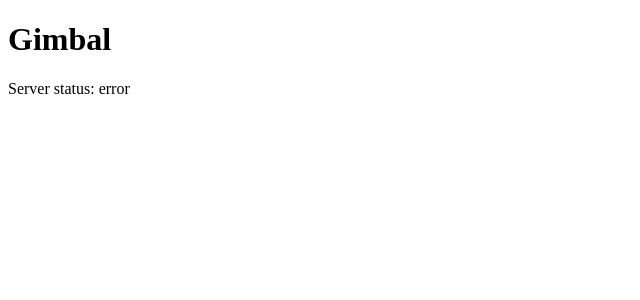
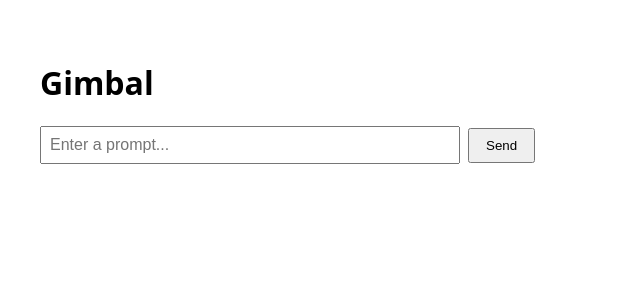
Before and after one commit to willhaslett/gimbal, a React (Vite) app in the folder packages/client/: page / in a window 1280 px wide. Shown: the top 300 px of the page, without its empty margins (0-640 px from the left). Built offline with nearby package versions, Linux system fonts and the light colour scheme; no server answers.

Commit message:
sdk communication works in gui

```diff
--- a/packages/client/src/App.tsx
+++ b/packages/client/src/App.tsx
@@ -1,19 +1,64 @@
-import { useState, useEffect } from 'react'
+import { useState } from 'react'
 
 function App() {
-  const [status, setStatus] = useState<string>('loading...')
+  const [prompt, setPrompt] = useState('')
+  const [response, setResponse] = useState<unknown>(null)
+  const [loading, setLoading] = useState(false)
 
-  useEffect(() => {
-    fetch('/api/health')
-      .then(res => res.json())
-      .then(data => setStatus(data.status))
-      .catch(() => setStatus('error'))
-  }, [])
+  const handleSubmit = async (e: React.FormEvent) => {
+    e.preventDefault()
+    if (!prompt.trim()) return
+
+    setLoading(true)
+    setResponse(null)
+
+    try {
+      const res = await fetch('/api/query', {
+        method: 'POST',
+        headers: { 'Content-Type': 'application/json' },
+        body: JSON.stringify({ prompt }),
+      })
+      const data = await res.json()
+      setResponse(data)
+    } catch (err) {
+      setResponse({ error: String(err) })
+    } finally {
+      setLoading(false)
+    }
+  }
 
   return (
-    <div>
+    <div style={{ padding: '2rem', fontFamily: 'system-ui' }}>
       <h1>Gimbal</h1>
-      <p>Server status: {status}</p>
+      <form onSubmit={handleSubmit}>
+        <input
+          type="text"
+          value={prompt}
+          onChange={(e) => setPrompt(e.target.value)}
+          placeholder="Enter a prompt..."
+          style={{ width: '400px', padding: '0.5rem', fontSize: '1rem' }}
+        />
+        <button
+          type="submit"
+          disabled={loading}
+          style={{ marginLeft: '0.5rem', padding: '0.5rem 1rem' }}
+        >
+          {loading ? 'Loading...' : 'Send'}
+        </button>
+      </form>
+
+      {response && (
+        <pre style={{
+          marginTop: '2rem',
+          padding: '1rem',
+          background: '#f5f5f5',
+          overflow: 'auto',
+          maxHeight: '70vh',
+          fontSize: '0.875rem',
+        }}>
+          {JSON.stringify(response, null, 2)}
+        </pre>
+      )}
     </div>
   )
 }
```
Also changed, not shown: 1 other file (tests, documents, lock files or other folders).
